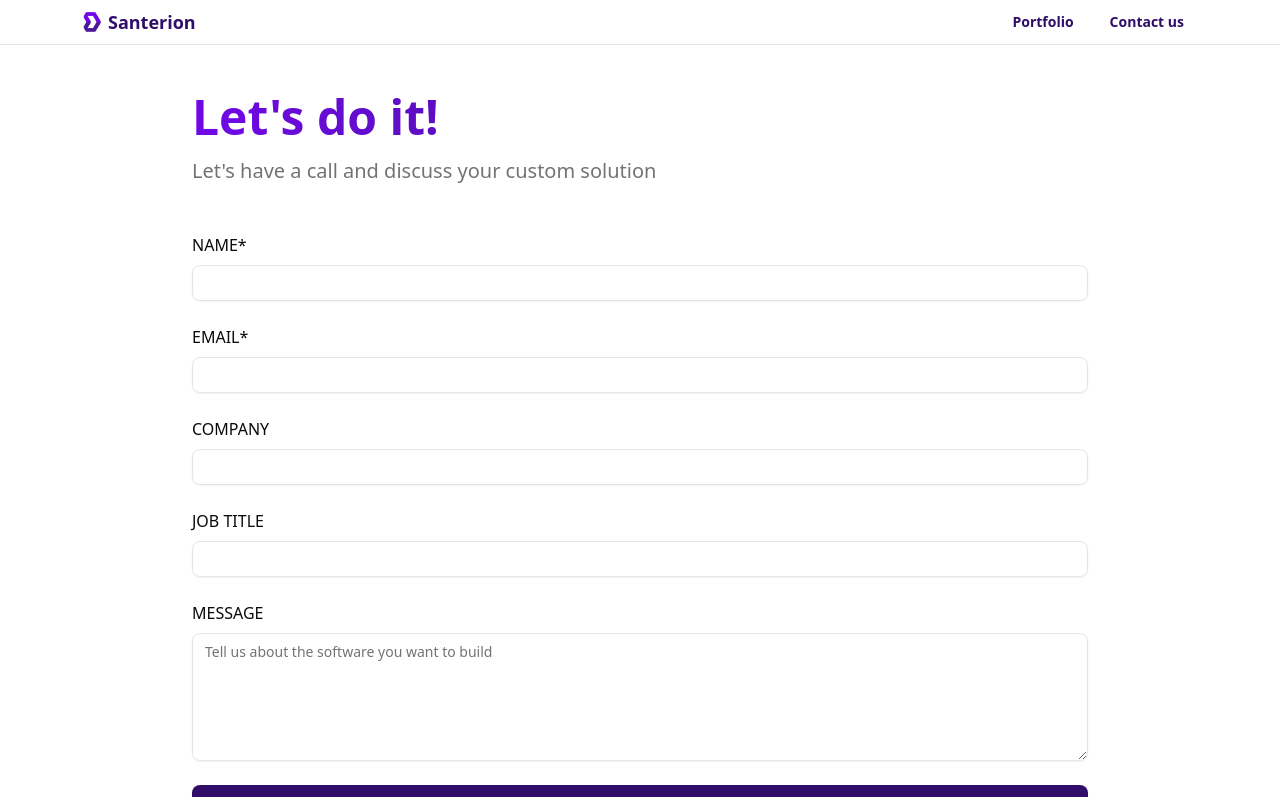
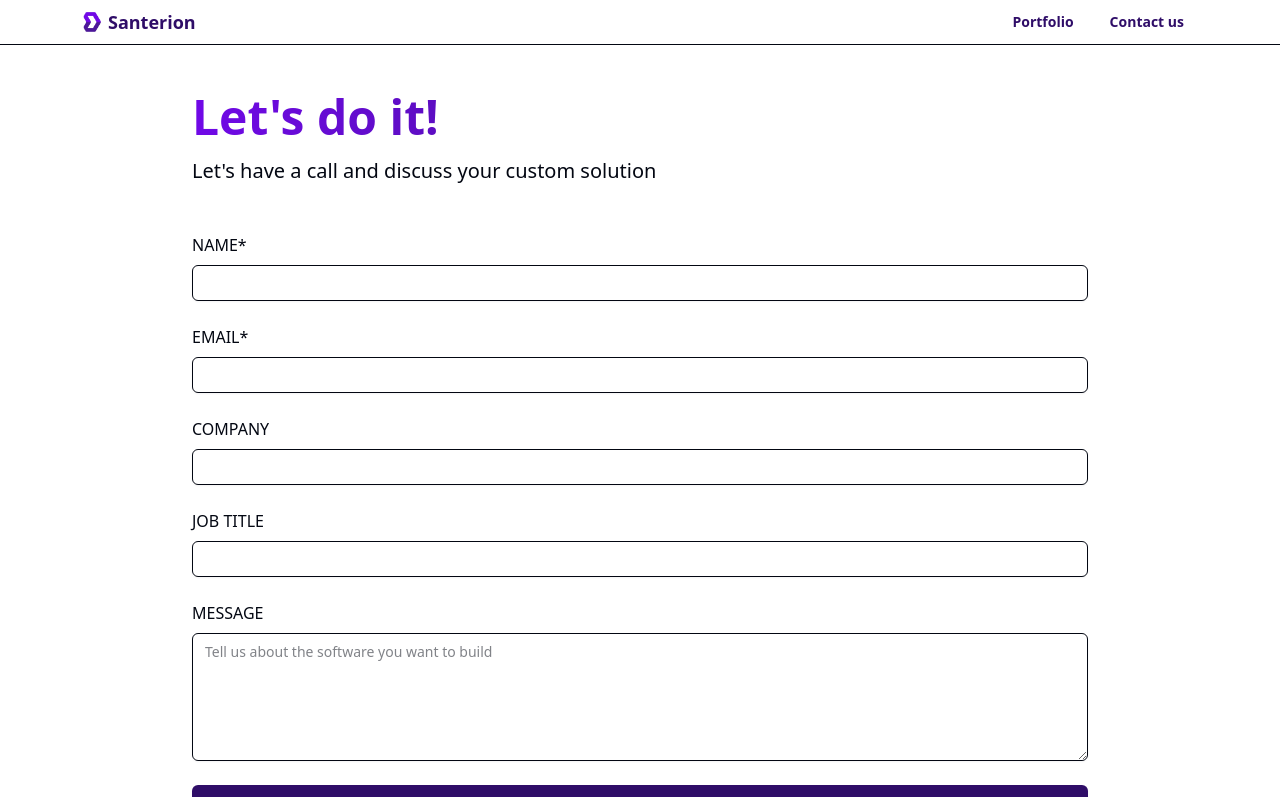
Before and after one commit to santerion/website, a Next.js app: page /contact in a window 1280 px wide. Shown: the top 797 px of the page. Built offline with nearby package versions, Linux system fonts and the light colour scheme.

Commit message:
simplified css and chose new theme (violet) from shadcn

```diff
--- a/src/app/globals.css
+++ b/src/app/globals.css
@@ -4,128 +4,70 @@
 
 @custom-variant dark (&:is(.dark *));
 
-@theme inline {
-  --color-background: var(--background);
-  --color-foreground: var(--foreground);
-  --font-sans: var(--font-quicksand);
-  --font-mono: var(--font-quicksand);
-  --color-sidebar-ring: var(--sidebar-ring);
-  --color-sidebar-border: var(--sidebar-border);
-  --color-sidebar-accent-foreground: var(--sidebar-accent-foreground);
-  --color-sidebar-accent: var(--sidebar-accent);
-  --color-sidebar-primary-foreground: var(--sidebar-primary-foreground);
-  --color-sidebar-primary: var(--sidebar-primary);
-  --color-sidebar-foreground: var(--sidebar-foreground);
-  --color-sidebar: var(--sidebar);
-  --color-chart-5: var(--chart-5);
-  --color-chart-4: var(--chart-4);
-  --color-chart-3: var(--chart-3);
-  --color-chart-2: var(--chart-2);
-  --color-chart-1: var(--chart-1);
-  --color-ring: var(--ring);
-  --color-input: var(--input);
-  --color-border: var(--border);
-  --color-destructive-foreground: var(--destructive-foreground);
-  --color-destructive: var(--destructive);
-  --color-accent-foreground: var(--accent-foreground);
-  --color-accent: var(--accent);
-  --color-muted-foreground: var(--muted-foreground);
-  --color-muted: var(--muted);
-  --color-secondary-foreground: var(--secondary-foreground);
-  --color-secondary: var(--secondary);
-  --color-primary-foreground: var(--primary-foreground);
-  --color-primary: var(--primary);
-  --color-popover-foreground: var(--popover-foreground);
-  --color-popover: var(--popover);
-  --color-card-foreground: var(--card-foreground);
-  --color-card: var(--card);
-  --radius-sm: calc(var(--radius) - 4px);
-  --radius-md: calc(var(--radius) - 2px);
-  --radius-lg: var(--radius);
-  --radius-xl: calc(var(--radius) + 4px);
-}
-
+/* Colors chosen from ShadCN palette here:
+https://ui.shadcn.com/themes
+*/
 @layer base {
   :root {
-    --background: oklch(1 0 0);
-    --foreground: oklch(0.145 0 0);
-    --card: oklch(1 0 0);
-    --card-foreground: oklch(0.145 0 0);
-    --popover: oklch(1 0 0);
-    --popover-foreground: oklch(0.145 0 0);
-    --primary: oklch(0.205 0 0);
-    --primary-foreground: oklch(0.985 0 0);
-    --secondary: oklch(0.97 0 0);
-    --secondary-foreground: oklch(0.205 0 0);
-    --muted: oklch(0.97 0 0);
-    --muted-foreground: oklch(0.556 0 0);
-    --accent: oklch(0.97 0 0);
-    --accent-foreground: oklch(0.205 0 0);
-    --destructive: oklch(0.577 0.245 27.325);
-    --destructive-foreground: oklch(0.577 0.245 27.325);
-    --border: oklch(0.922 0 0);
-    --input: oklch(0.922 0 0);
-    --ring: oklch(0.708 0 0);
-    --chart-1: oklch(0.646 0.222 41.116);
-    --chart-2: oklch(0.6 0.118 184.704);
-    --chart-3: oklch(0.398 0.07 227.392);
-    --chart-4: oklch(0.828 0.189 84.429);
-    --chart-5: oklch(0.769 0.188 70.08);
-    --radius: 0.625rem;
-    --sidebar: oklch(0.985 0 0);
-    --sidebar-foreground: oklch(0.145 0 0);
-    --sidebar-primary: oklch(0.205 0 0);
-    --sidebar-primary-foreground: oklch(0.985 0 0);
-    --sidebar-accent: oklch(0.97 0 0);
-    --sidebar-accent-foreground: oklch(0.205 0 0);
-    --sidebar-border: oklch(0.922 0 0);
-    --sidebar-ring: oklch(0.708 0 0);
+    --background: hsl(0 0% 100%);
+    --foreground: hsl(224 71.4% 4.1%);
+    --card: hsl(0 0% 100%);
+    --card-foreground: hsl(224 71.4% 4.1%);
+    --popover: hsl(0 0% 100%);
+    --popover-foreground: hsl(224 71.4% 4.1%);
+    --primary: hsl(262.1 83.3% 57.8%);
+    --primary-foreground: hsl(210 20% 98%);
+    --secondary: hsl(220 14.3% 95.9%);
+    --secondary-foreground: hsl(220.9 39.3% 11%);
+    --muted: hsl(220 14.3% 95.9%);
+    --muted-foreground: hsl(220 8.9% 46.1%);
+    --accent: hsl(220 14.3% 95.9%);
+    --accent-foreground: hsl(220.9 39.3% 11%);
+    --destructive: hsl(0 84.2% 60.2%);
+    --destructive-foreground: hsl(210 20% 98%);
+    --border: hsl(220 13% 91%);
+    --input: hsl(220 13% 91%);
+    --ring: hsl(262.1 83.3% 57.8%);
+    --radius: 0.5rem;
+    --chart-1: hsl(12 76% 61%);
+    --chart-2: hsl(173 58% 39%);
+    --chart-3: hsl(197 37% 24%);
+    --chart-4: hsl(43 74% 66%);
+    --chart-5: hsl(27 87% 67%);
   }
 
   .dark {
-    --background: oklch(0.145 0 0);
-    --foreground: oklch(0.985 0 0);
-    --card: oklch(0.145 0 0);
-    --card-foreground: oklch(0.985 0 0);
-    --popover: oklch(0.145 0 0);
-    --popover-foreground: oklch(0.985 0 0);
-    --primary: oklch(0.985 0 0);
-    --primary-foreground: oklch(0.205 0 0);
-    --secondary: oklch(0.269 0 0);
-    --secondary-foreground: oklch(0.985 0 0);
-    --muted: oklch(0.269 0 0);
-    --muted-foreground: oklch(0.708 0 0);
-    --accent: oklch(0.269 0 0);
-    --accent-foreground: oklch(0.985 0 0);
-    --destructive: oklch(0.396 0.141 25.723);
-    --destructive-foreground: oklch(0.637 0.237 25.331);
-    --border: oklch(0.269 0 0);
-    --input: oklch(0.269 0 0);
-    --ring: oklch(0.439 0 0);
-    --chart-1: oklch(0.488 0.243 264.376);
-    --chart-2: oklch(0.696 0.17 162.48);
-    --chart-3: oklch(0.769 0.188 70.08);
-    --chart-4: oklch(0.627 0.265 303.9);
-    --chart-5: oklch(0.645 0.246 16.439);
-    --sidebar: oklch(0.205 0 0);
-    --sidebar-foreground: oklch(0.985 0 0);
-    --sidebar-primary: oklch(0.488 0.243 264.376);
-    --sidebar-primary-foreground: oklch(0.985 0 0);
-    --sidebar-accent: oklch(0.269 0 0);
-    --sidebar-accent-foreground: oklch(0.985 0 0);
-    --sidebar-border: oklch(0.269 0 0);
-    --sidebar-ring: oklch(0.439 0 0);
+    --background: hsl(224 71.4% 4.1%);
+    --foreground: hsl(210 20% 98%);
+    --card: hsl(224 71.4% 4.1%);
+    --card-foreground: hsl(210 20% 98%);
+    --popover: hsl(224 71.4% 4.1%);
+    --popover-foreground: hsl(210 20% 98%);
+    --primary: hsl(263.4 70% 50.4%);
+    --primary-foreground: hsl(210 20% 98%);
+    --secondary: hsl(215 27.9% 16.9%);
+    --secondary-foreground: hsl(210 20% 98%);
+    --muted: hsl(215 27.9% 16.9%);
+    --muted-foreground: hsl(217.9 10.6% 64.9%);
+    --accent: hsl(215 27.9% 16.9%);
+    --accent-foreground: hsl(210 20% 98%);
+    --destructive: hsl(0 62.8% 30.6%);
+    --destructive-foreground: hsl(210 20% 98%);
+    --border: hsl(215 27.9% 16.9%);
+    --input: hsl(215 27.9% 16.9%);
+    --ring: hsl(263.4 70% 50.4%);
+    --chart-1: hsl(220 70% 50%);
+    --chart-2: hsl(160 60% 45%);
+    --chart-3: hsl(30 80% 55%);
+    --chart-4: hsl(280 65% 60%);
+    --chart-5: hsl(340 75% 55%);
   }
 
-  * {
-    @apply border-border outline-ring/50;
-  }
   body {
-    @apply bg-background text-foreground;
+    background-color: var(--background);
+    color: var(--foreground);
     font-family: var(--font-quicksand), 'Quicksand', sans-serif;
     min-height: 100vh;
     overflow-x: hidden;
   }
 }
-
-/* Remove the old parallax styles since we're using a different approach */
```
